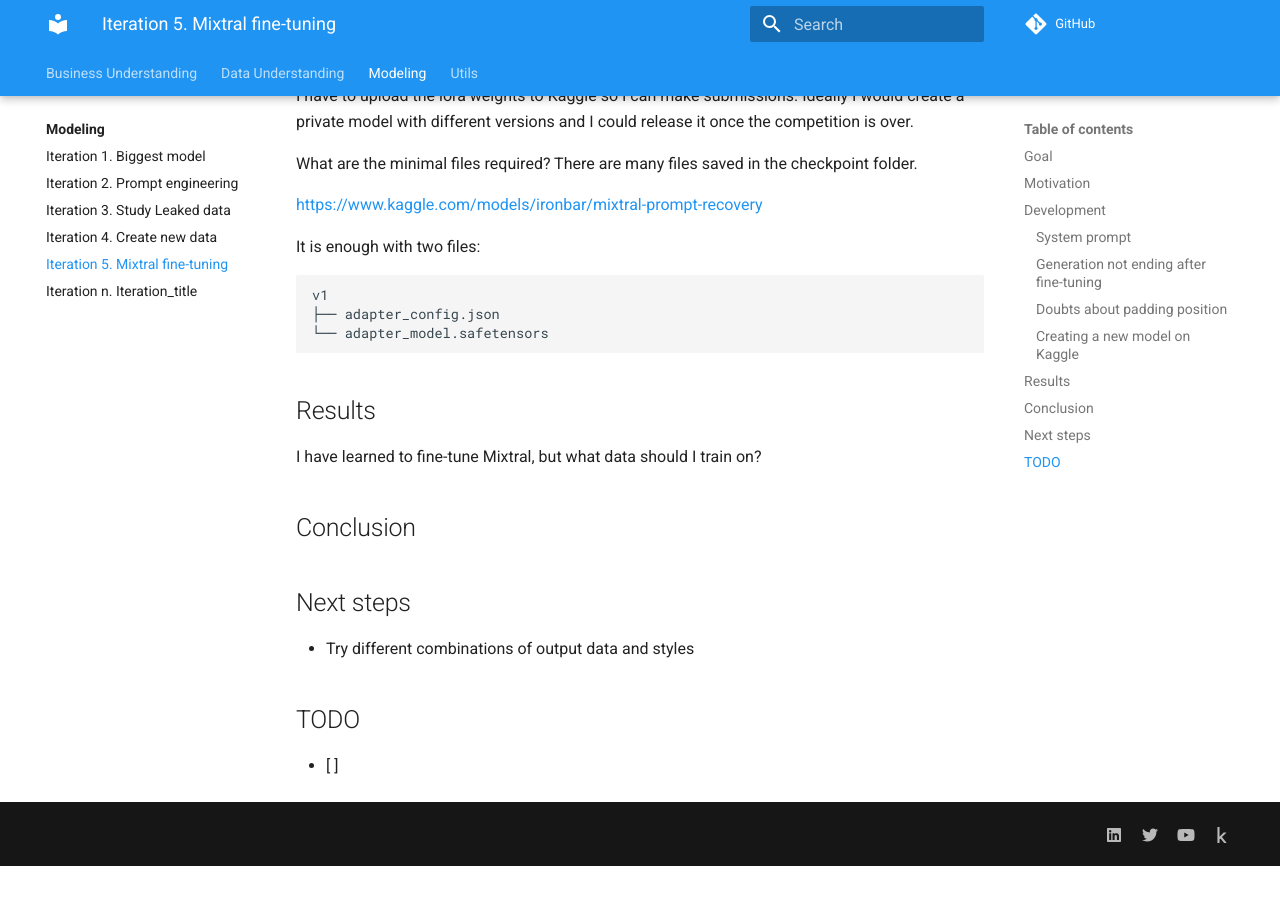
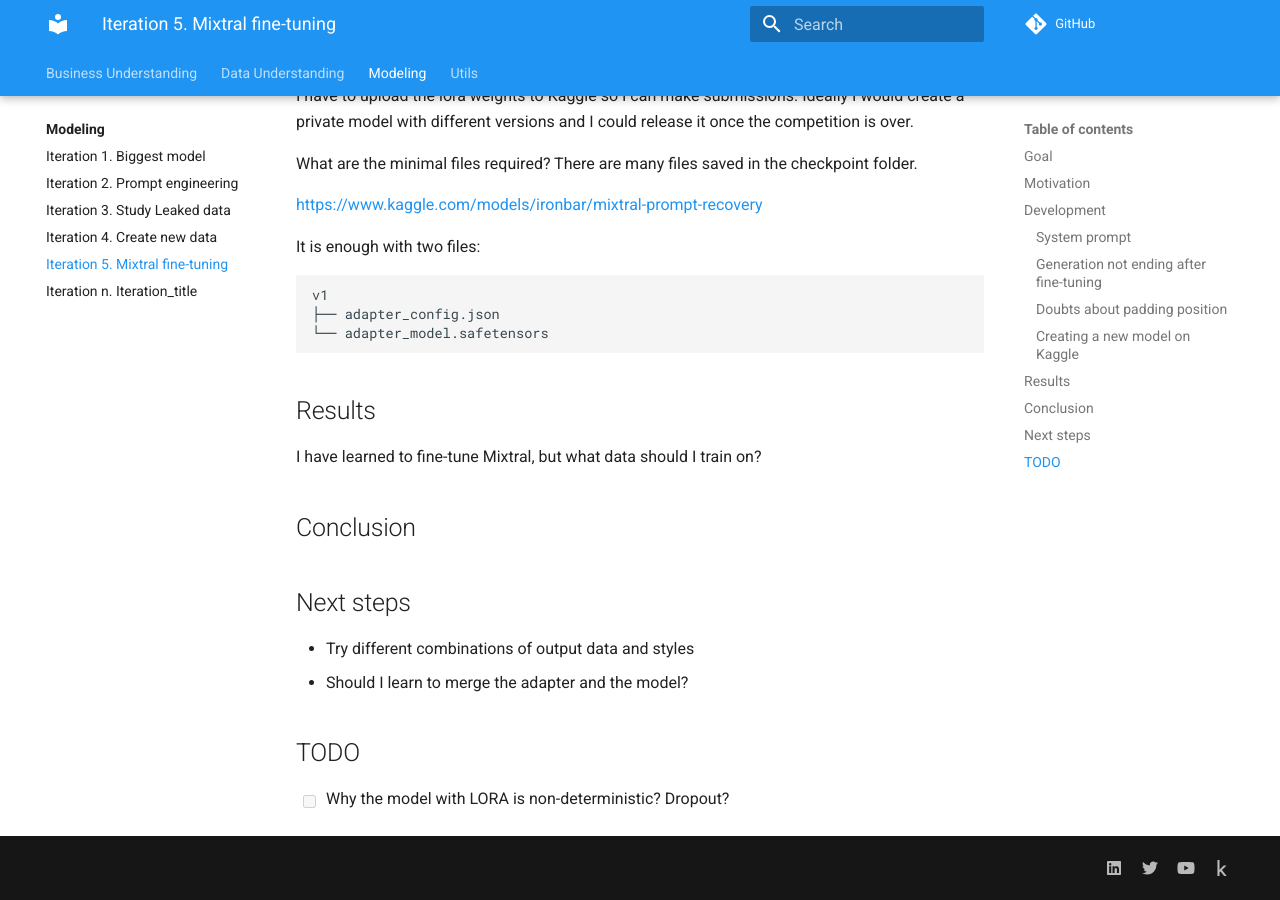
Before and after one commit to ironbar/prompt_recovery, an MkDocs documentation site: the page built from docs/modeling/Iteration_05_fine-tune_mixtral.md, in a window 1280 px wide and 900 px high, scrolled down 2428 px. Built offline with MkDocs 1.6.1 and Material for MkDocs 9.7.7, drawn with Linux system fonts in a browser that asks for light colours; comment, search, counter and statistics services are not loaded; before the commit the page ends 3294 px from its top, so only the background shows below that.

Commit message:
finished experiments

```diff
--- a/docs/modeling/Iteration_05_fine-tune_mixtral.md
+++ b/docs/modeling/Iteration_05_fine-tune_mixtral.md
@@ -121,7 +121,8 @@
 ## Next steps
 
 - Try different combinations of output data and styles
+- Should I learn to merge the adapter and the model?
 
 ## TODO
 
-- [ ]
+- [ ] Why the model with LORA is non-deterministic? Dropout?
```
Also changed, not shown: 2 other files.
